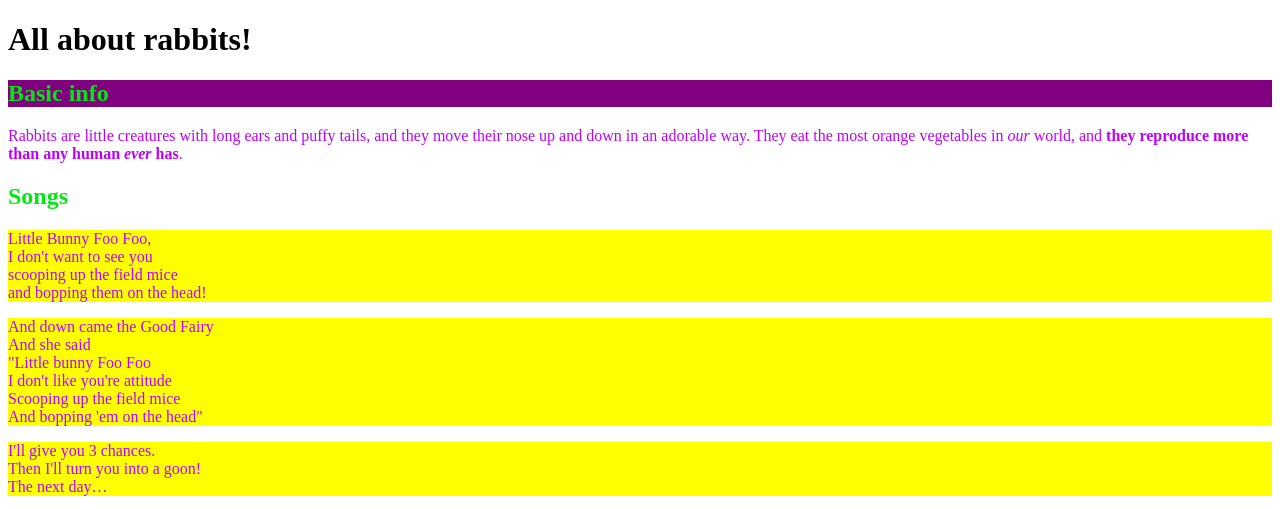
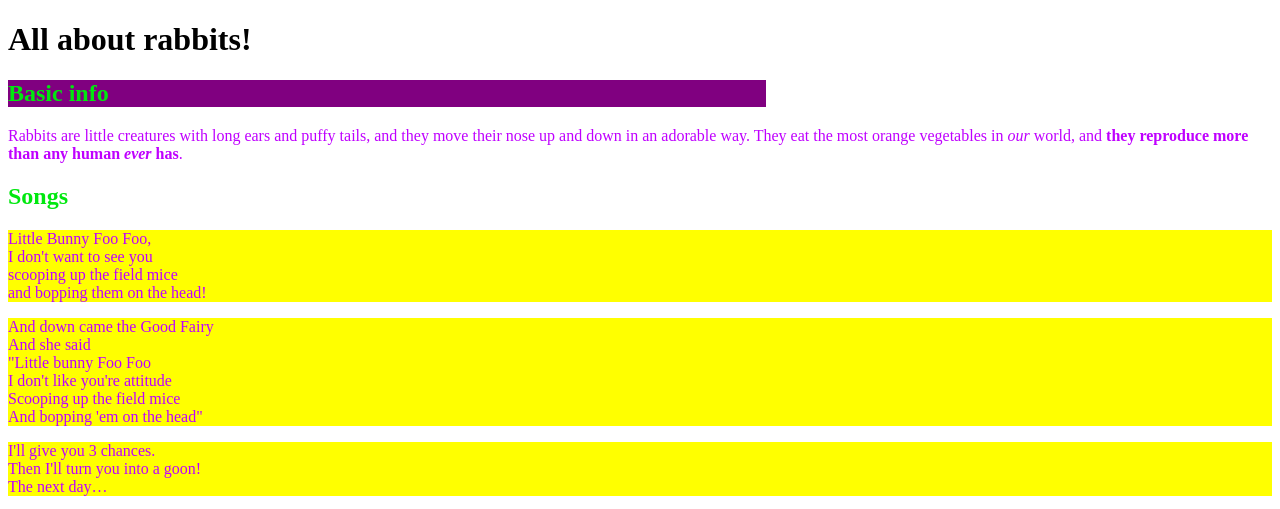
Before and after one commit to akivaleibtag/akivaleibtag.github.io, a plain HTML site: page index.html in a window 1280 px wide. Shown: the top 509 px of the page. Drawn offline with Linux system fonts and the light colour scheme.

Commit message:
Update index.html

```diff
--- a/index.html
+++ b/index.html
@@ -7,6 +7,8 @@
 
         h2 {
             color: rgb(0, 232, 15);
+
+            width:60%
         }
 
         #rabbits-info-heading {
```
